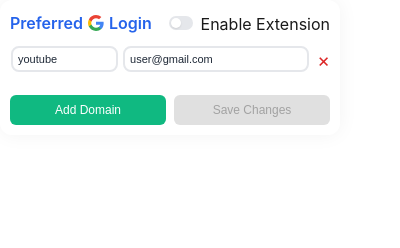
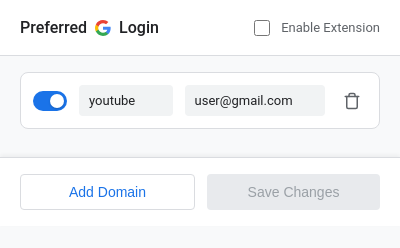
Before and after one commit to altersquare/preferred-google-login, a browser extension: page src/popup.html in a window 400 px wide. Drawn offline with Linux system fonts and the light colour scheme.

Commit message:
feat(popup): add per-domain toggle and improve UI styling
- Add enable/disable toggle for each domain configuration
- Update storage format from string to object with email and enabled fields
- Improve popup UI with Google-style design and better visual hierarchy
- Maintain backward compatibility with legacy string format
- Replace remove button with trash icon for better clarity

```diff
--- a/src/popup.html
+++ b/src/popup.html
@@ -4,241 +4,264 @@
 		<title>Authuser Config</title>
 		<style>
 			body {
-				width: 340px;
-				font-family:
-					"Inter",
-					-apple-system,
-					BlinkMacSystemFont,
-					"Segoe UI",
-					Roboto,
-					sans-serif;
-				background-color: #ffffff;
-				color: #1a1a1a;
-				line-height: 1.5;
-				box-shadow: 0 0 20px rgba(0, 0, 0, 0.05);
-				border-radius: 12px;
-				margin: 0px;
+				width: 400px;
+				font-family: "Google Sans", Roboto, -apple-system, BlinkMacSystemFont,
+					"Segoe UI", sans-serif;
+				background-color: #f8f9fa;
+				color: #202124;
+				margin: 0;
+				padding: 0;
+				overflow: hidden;
+			}
+
+			/* Header */
+			.heading-wrapper {
+				background-color: #fff;
+				padding: 16px 20px;
+				border-bottom: 1px solid #dadce0;
+				display: flex;
+				justify-content: space-between;
+				align-items: center;
+				height: 56px;
+				box-sizing: border-box;
 			}
 
 			.heading {
-				margin: 0px;
-				color: #2563eb;
-				font-size: 1rem;
-				font-weight: 600;
+				font-size: 16px;
+				font-weight: 500;
+				color: #202124;
 				display: flex;
 				align-items: center;
-				gap: 5px;
-			}
-			.heading-wrapper {
-				display: flex;
-				justify-content: space-between;
-				align-items: center;
-				padding: 10px;
-				flex-direction: row;
+				gap: 8px;
 			}
 
+			.google-icon {
+				display: block;
+			}
+
+			/* Global Toggle */
 			.toggle-wrapper {
 				display: flex;
 				align-items: center;
-				gap: 5px;
+				gap: 8px;
+				font-size: 13px;
+				color: #5f6368;
 			}
 
-			.toggle-wrapper label {
-				margin-bottom: 0;
-				padding-top: 2px;
-			}
-
-			input[type="checkbox"] {
-				appearance: none;
-				width: 24px;
-				height: 14px;
-				background-color: #e5e7eb;
-				border-radius: 7px;
-				position: relative;
-				cursor: pointer;
-				transition: all 0.3s ease;
-			}
-
-			input[type="checkbox"]:checked {
-				background-color: #2563eb;
-			}
-
-			input[type="checkbox"]::before {
-				content: "";
-				position: absolute;
-				top: 2px;
-				left: 2px;
-				width: 10px;
-				height: 10px;
-				background-color: white;
-				border-radius: 50%;
-				transition: transform 0.3s cubic-bezier(0.4, 0, 0.2, 1);
-				box-shadow: 0 1px 2px rgba(0, 0, 0, 0.1);
-			}
-
-			input[type="checkbox"]:checked::before {
-				transform: translateX(10px);
-			}
-
+			/* List */
 			.domain-email-list {
-				margin-bottom: 5px;
-				height: 100%;
-				max-height: 200px;
+				padding: 16px 20px;
+				max-height: 320px;
 				overflow-y: auto;
-				padding-right: 0px;
-				padding-left: 10px;
+				box-sizing: border-box;
 			}
 
 			.domain-email-container {
+				background: #fff;
+				border: 1px solid #dadce0;
+				border-radius: 8px;
+				padding: 12px;
+				margin-bottom: 12px;
 				display: flex;
-				align-items: start;
-				gap: 8px;
-				margin-bottom: 5px;
+				align-items: center;
+				gap: 12px;
+				transition:
+					box-shadow 0.2s,
+					border-color 0.2s;
 			}
 
-			.domain-email-container input[type="text"] {
-				flex: 1;
-				padding: 5px;
-				border: 2px solid #e5e7eb;
-				border-radius: 8px;
-				font-size: 11px;
-				background-color: #ffffff;
-				color: #1f2937;
-				transition: all 0.2s ease;
+			.domain-email-container:hover {
+				box-shadow:
+					0 1px 2px rgba(60, 64, 67, 0.3),
+					0 1px 3px 1px rgba(60, 64, 67, 0.15);
+				border-color: transparent;
 			}
 
-			.domain-email-container input[type="text"]:focus {
-				outline: none;
-				border-color: #2563eb;
-				box-shadow: 0 0 0 3px rgba(37, 99, 235, 0.1);
+			/* Toggle Switch (Common) */
+			.switch {
+				position: relative;
+				display: inline-block;
+				width: 34px;
+				height: 20px;
+				flex-shrink: 0;
 			}
 
-			.domain-email-container .remove-button {
-				background: none;
+			.switch input {
+				opacity: 0;
+				width: 0;
+				height: 0;
+			}
+
+			.slider {
+				position: absolute;
+				cursor: pointer;
+				top: 0;
+				left: 0;
+				right: 0;
+				bottom: 0;
+				background-color: #bdc1c6;
+				transition: 0.4s;
+				border-radius: 34px;
+			}
+
+			.slider:before {
+				position: absolute;
+				content: "";
+				height: 14px;
+				width: 14px;
+				left: 3px;
+				bottom: 3px;
+				background-color: white;
+				transition: 0.4s;
+				border-radius: 50%;
+				box-shadow: 0 1px 2px rgba(0, 0, 0, 0.2);
+			}
+
+			input:checked + .slider {
+				background-color: #1a73e8;
+			}
+
+			input:checked + .slider:before {
+				transform: translateX(14px);
+			}
+
+			/* Global toggle checkbox styling */
+			#authuserToggle {
+				accent-color: #1a73e8;
+				width: 16px;
+				height: 16px;
+				cursor: pointer;
+			}
+
+			/* Inputs */
+			.input-domain-container {
+				flex: 1;
+				min-width: 0;
+			}
+			.input-email-container {
+				flex: 1.5;
+				min-width: 0;
+			}
+
+			input[type="text"] {
+				width: 100%;
+				padding: 8px 10px;
+				border: 1px solid #dadce0;
+				border-radius: 4px;
+				font-size: 13px;
+				color: #202124;
+				box-sizing: border-box;
+				font-family: inherit;
+				background-color: #f1f3f4; /* Input background */
 				border: none;
+			}
+
+			input[type="text"]:focus {
+				background-color: #fff;
+				outline: 2px solid #1a73e8;
+				outline-offset: -2px; /* Inner outline */
+			}
+
+			/* Error Messages */
+			.error-message {
+				color: #d93025;
+				font-size: 11px;
+				margin-top: 4px;
+				display: none;
+			}
+
+			/* Remove Button */
+			.remove-button {
+				color: #5f6368;
 				cursor: pointer;
-				color: #dc2626;
-				font-size: 1.2rem;
+				padding: 6px;
+				border-radius: 50%;
 				display: flex;
 				align-items: center;
 				justify-content: center;
-				padding: 0;
-				padding-right: 10px;
-				transition: color 0.2s ease;
+				flex-shrink: 0;
+				transition:
+					background-color 0.2s,
+					color 0.2s;
+			}
+			.remove-button:hover {
+				background-color: rgba(217, 48, 37, 0.1);
+				color: #d93025;
 			}
 
-			.domain-email-container .remove-button:hover {
-				color: #b91c1c;
+			/* Footer Buttons */
+			.button-row {
+				padding: 16px 20px;
+				background: #fff;
+				border-top: 1px solid #dadce0;
+				display: flex;
+				gap: 12px;
+				position: sticky;
+				bottom: 0;
+				box-shadow: 0 -2px 4px rgba(0, 0, 0, 0.05);
 			}
 
-			.button-row {
+			button {
+				flex: 1;
+				padding: 8px 24px;
+				border: none;
+				border-radius: 4px;
+				font-size: 14px;
+				font-weight: 500;
+				cursor: pointer;
+				transition:
+					background-color 0.2s,
+					box-shadow 0.2s;
+				height: 36px;
 				display: flex;
-				gap: 8px;
-				padding: 10px;
+				align-items: center;
+				justify-content: center;
 			}
 
-			.addButton,
-			.saveButton {
-				flex: 1;
-				background-color: #10b981;
-				color: white;
-				border: none;
-				padding: 0.5rem 0.75rem;
-				border-radius: 6px;
-				cursor: pointer;
-				font-weight: 500;
-				font-size: 0.75rem;
-				transition: all 0.2s ease;
+			.addButton {
+				background-color: #fff;
+				color: #1a73e8;
+				border: 1px solid #dadce0;
 			}
-
-			.addButton:hover,
-			.saveButton:hover {
-				opacity: 0.9;
+			.addButton:hover {
+				background-color: #f1f3f4;
+				border-color: #dadce0;
+				color: #174ea6;
+			}
+			.addButton.disabled {
+				opacity: 0.5;
+				cursor: not-allowed;
 			}
 
 			.saveButton {
-				background-color: #2563eb;
+				background-color: #1a73e8;
+				color: #fff;
+				box-shadow: 0 1px 2px rgba(66, 133, 244, 0.3);
 			}
-			.toggle-container {
-				display: flex;
-				flex-direction: row;
-				justify-content: space-between;
+			.saveButton:hover {
+				background-color: #1765cc;
+				box-shadow: 0 1px 3px rgba(66, 133, 244, 0.4);
+			}
+			.saveButton.disabled {
+				background-color: #e8eaed;
+				color: #9aa0a6;
+				box-shadow: none;
+				cursor: default;
 			}
 
-			.saveButton.disabled {
-				background-color: #ccc;
-				color: #666;
-				cursor: not-allowed;
-				opacity: 0.6;
-				pointer-events: none; /* Prevents clicks */
+			/* Scrollbar */
+			.domain-email-list::-webkit-scrollbar {
+				width: 8px;
 			}
-			.addButton.disabled {
-				background-color: #ccc;
-				color: #666;
-				cursor: not-allowed;
-				opacity: 0.6;
-				pointer-events: none; /* Prevents clicks */
+			.domain-email-list::-webkit-scrollbar-track {
+				background: transparent;
 			}
-
-			.error-message {
-				color: #dc2626;
-				font-size: 0.5rem;
-				margin-top: 2px;
-				display: none;
-				padding-left: 6px;
+			.domain-email-list::-webkit-scrollbar-thumb {
+				background-color: #dadce0;
+				border-radius: 4px;
 			}
-
-			.input-domain-container {
-				display: flex;
-				flex-direction: column;
-				padding-left: 1px;
-				width: 30%;
-			}
-			.input-email-container {
-				display: flex;
-				flex-direction: column;
-				padding-left: 1px;
-				width: 60%;
-				margin-left: 10px;
-			}
-
-			input[list] {
-				width: 100%;
-				position: relative;
-				z-index: 1;
-			}
-
-			datalist {
-				position: absolute;
-				left: 0;
-				top: 100%;
-				width: 100%;
-				height: 0.5rem;
-			}
-			.domain-email-list::-webkit-scrollbar {
-				background-color: #fff;
-				width: 13px;
-			}
-
-			/* background of the scrollbar except button or resizer */
-			.domain-email-list::-webkit-scrollbar-track {
-				background-color: #fff;
-			}
-
-			/* scrollbar itself */
-			.domain-email-list::-webkit-scrollbar-thumb {
-				background-color: #babac0;
-				border-radius: 16px;
-				border: 4px solid #fff;
-			}
-
-			/* set button(top and bottom of the scrollbar) */
-			.domain-email-list::-webkit-scrollbar-button {
-				display: none;
-			}
-			.google-icon {
-				padding: 0px;
-				margin: 0px;
+			.domain-email-list::-webkit-scrollbar-thumb:hover {
+				background-color: #bdc1c6;
 			}
 		</style>
 	</head>
--- a/src/popup.js
+++ b/src/popup.js
@@ -70,7 +70,7 @@ async function handleDOMLoad() {
 	// Set default domainEmails if none exist
 	if (!domainEmails || !Object.keys(domainEmails).length) {
 		domainEmails = {
-			"youtube.com": "user@gmail.com",
+			"youtube.com": { email: "user@gmail.com", enabled: true },
 		};
 		await setStorage("domainEmails", domainEmails);
 	}
@@ -90,19 +90,45 @@ function getKeyFromDomain(domain) {
 function populateDomainEmailList(container, domainEmails, saveButton) {
 	container.innerHTML = "";
 
-	for (const [domain, email] of Object.entries(domainEmails)) {
+	for (const [domain, value] of Object.entries(domainEmails)) {
+		// Handle legacy format (string) vs new format (object)
+		const email = typeof value === "string" ? value : value.email;
+		const enabled = typeof value === "string" ? true : value.enabled;
+
 		addDomainEmailPair(
 			container,
 			getKeyFromDomain(domain),
 			email,
+			enabled,
 			saveButton
 		);
 	}
 }
 
-function addDomainEmailPair(container, domain = "", email = "") {
+function addDomainEmailPair(
+	container,
+	domain = "",
+	email = "",
+	enabled = true
+) {
 	const domainEmailContainer = document.createElement("div");
 	domainEmailContainer.className = "domain-email-container";
+
+	// Toggle Switch
+	const toggleWrapper = document.createElement("label");
+	toggleWrapper.className = "switch";
+	const toggleInput = document.createElement("input");
+	toggleInput.type = "checkbox";
+	toggleInput.checked = enabled;
+	toggleInput.addEventListener("change", enableSaveButton);
+
+	const slider = document.createElement("span");
+	slider.className = "slider round";
+
+	toggleWrapper.appendChild(toggleInput);
+	toggleWrapper.appendChild(slider);
+
+	domainEmailContainer.appendChild(toggleWrapper);
 
 	const listContainer = document.createElement("div");
 	listContainer.className = "input-domain-container"; // Add class for styling
@@ -145,10 +171,11 @@ function addDomainEmailPair(container, domain = "", email = "") {
 
 	domainEmailContainer.appendChild(emailContainer);
 
-	// Remove button with cross icon
+	// Remove button with trash icon
 	const removeButton = document.createElement("div");
 	removeButton.className = "remove-button";
-	removeButton.innerHTML = "&times;";
+	removeButton.innerHTML = `<svg width="18" height="18" viewBox="0 0 24 24" fill="none" stroke="currentColor" stroke-width="2" stroke-linecap="round" stroke-linejoin="round"><polyline points="3 6 5 6 21 6"></polyline><path d="M19 6v14a2 2 0 0 1-2 2H7a2 2 0 0 1-2-2V6m3 0V4a2 2 0 0 1 2-2h4a2 2 0 0 1 2 2v2"></path></svg>`;
+	removeButton.title = "Remove";
 	removeButton.addEventListener("click", async () => {
 		const domain = domainInput.value.trim();
 		let { domainEmails } = await getFromStorage("domainEmails");
@@ -157,7 +184,7 @@ function addDomainEmailPair(container, domain = "", email = "") {
 		}
 		if (!domainEmails || !Object.keys(domainEmails).length) {
 			domainEmails = {
-				"youtube.com": "user@gmail.com",
+				"youtube.com": { email: "user@gmail.com", enabled: true },
 			};
 			await setStorage("domainEmails", domainEmails);
 		}
@@ -284,9 +311,13 @@ async function handleSaveClick() {
 		const emailInput = container.querySelector(
 			".input-email-container input"
 		);
+		const toggleInput = container.querySelector(
+			".switch input[type='checkbox']"
+		);
 
 		const domain = domainInput.value.trim();
 		const email = emailInput.value.trim();
+		const enabled = toggleInput ? toggleInput.checked : true;
 
 		// Check if domain exists in googleDomains
 		if (!(domain in googleDomains)) {
@@ -334,7 +365,7 @@ async function handleSaveClick() {
 		}
 
 		// Save the domain-email pair
-		domainEmails[mappedDomain] = email;
+		domainEmails[mappedDomain] = { email, enabled };
 	});
 
 	if (!isValid) {
```
Also changed, not shown: src/content.js (+19 -3 lines).
